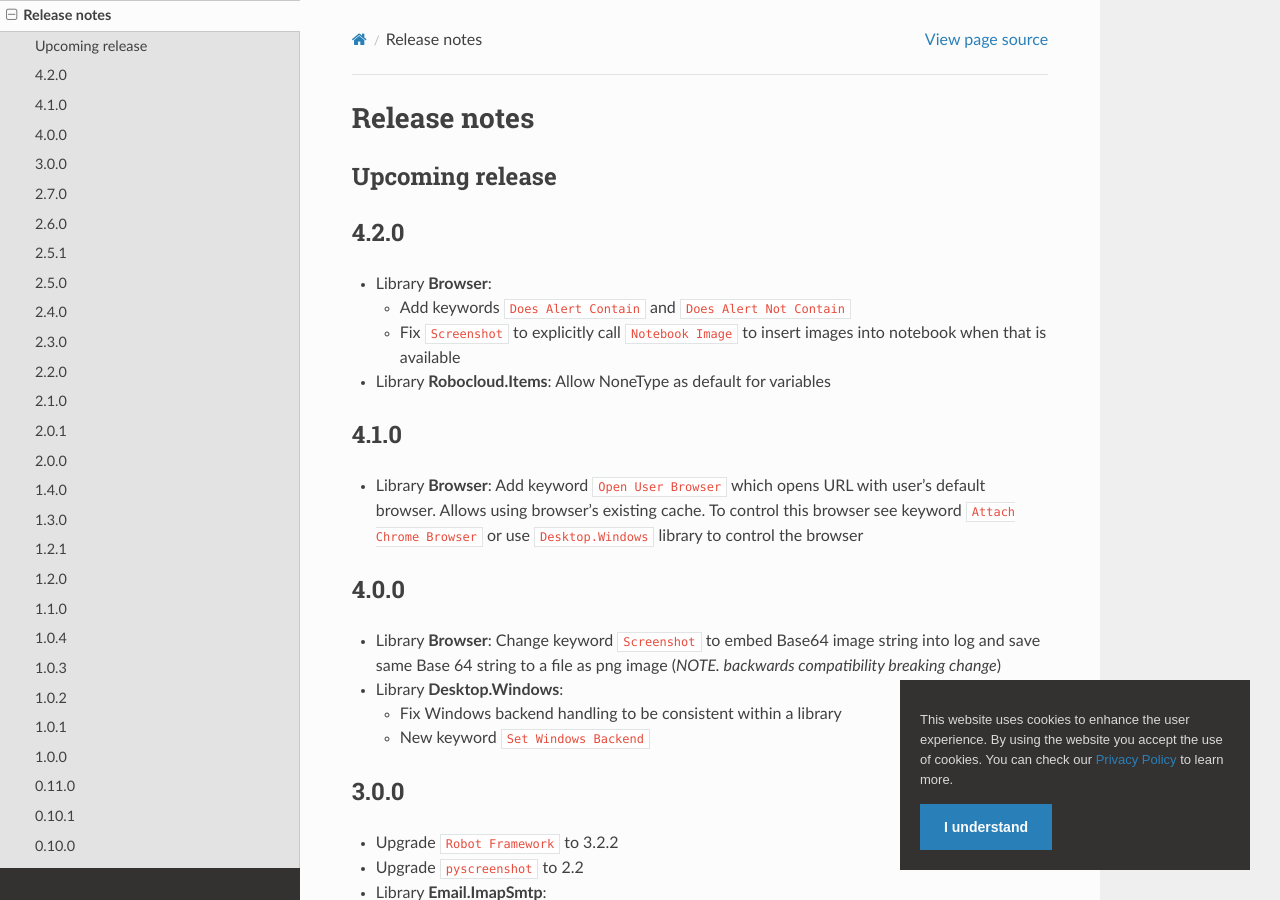
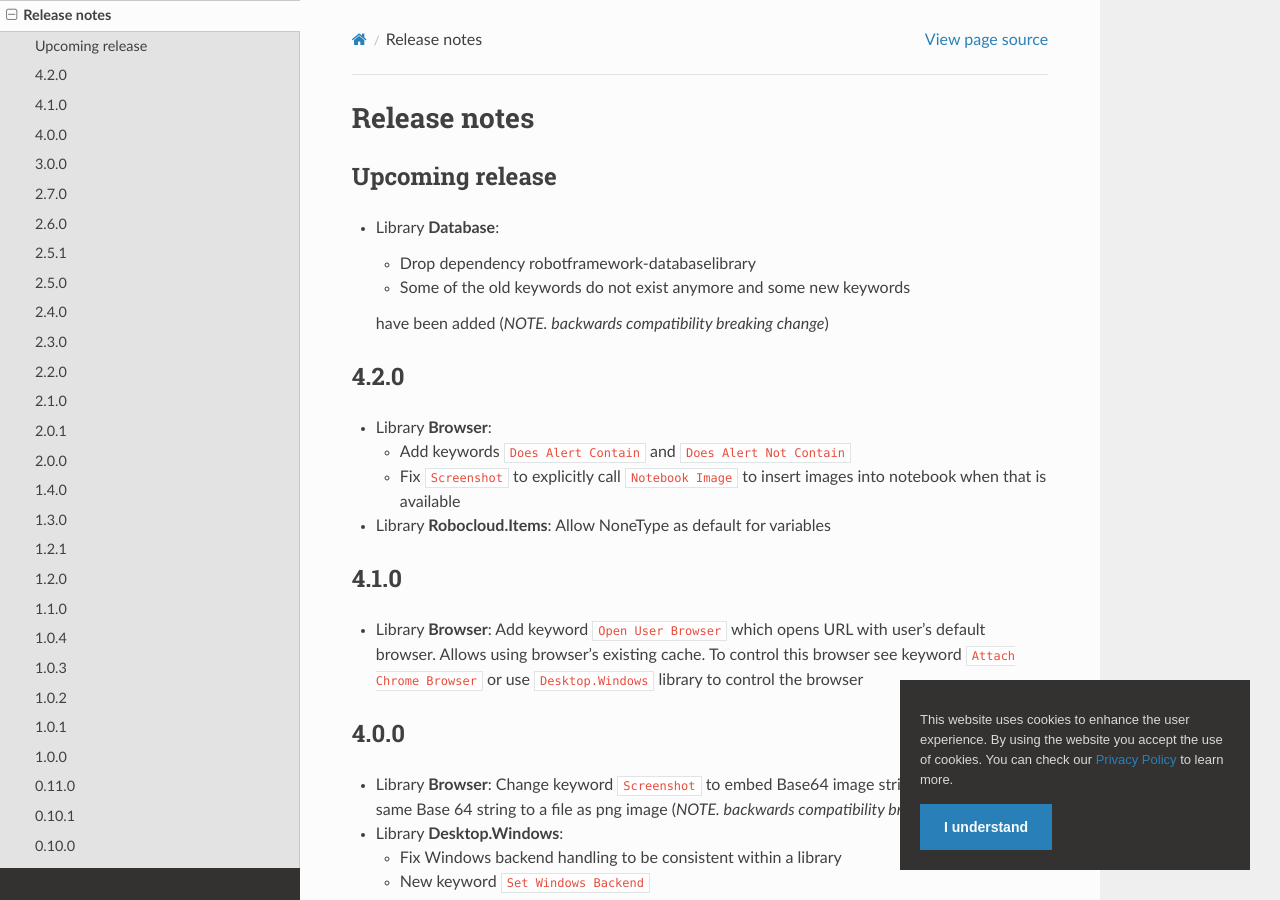
Before and after one commit to coderprovider/Framework-RPA, a Sphinx documentation site: the page built from docs/source/releasenotes.rst, in a window 1280 px wide and 900 px high. Built offline with Sphinx 7.4.7 and the Read the Docs theme 2.0.0, drawn with Linux system fonts in a browser that asks for light colours; pages that are not in the unit, such as notebooks, are missing from menus.

Commit message:
update release notes

```diff
--- a/docs/source/releasenotes.rst
+++ b/docs/source/releasenotes.rst
@@ -3,6 +3,12 @@ Release notes
 
 Upcoming release
 ----------------
+
+- Library **Database**:
+
+  - Drop dependency robotframework-databaselibrary
+  - Some of the old keywords do not exist anymore and some new keywords
+  have been added (*NOTE. backwards compatibility breaking change*)
 
 4.2.0
 -----
```
